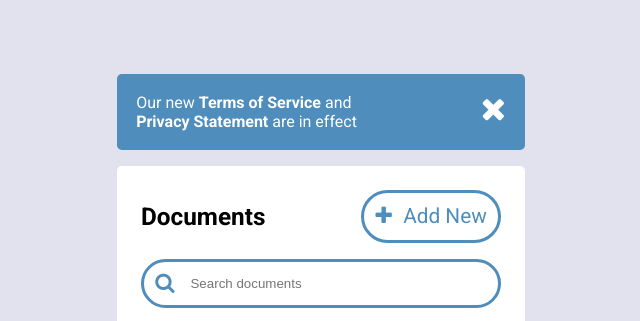
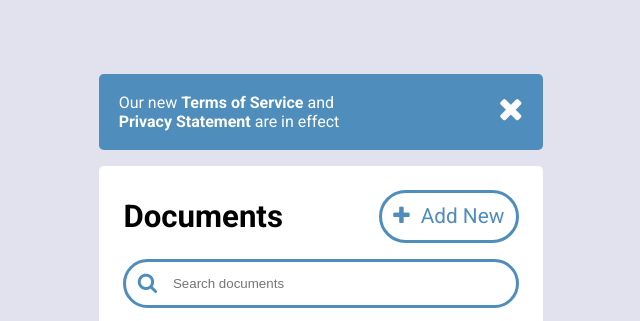
Before and after one commit to devanike/Document-App, a plain HTML site: page index.html in a window 1280 px wide. Shown: the top 321 px of the page, without its empty margins (319-959 px from the left). Drawn offline with Linux system fonts and the light colour scheme.

Commit message:
second commit

```diff
--- a/index.html
+++ b/index.html
@@ -9,14 +9,14 @@
     <title>Documents App</title>
 </head>
 <body>
-    <div class="container">
+    <main class="container">
         <section class="top animated" id="topBar">
             <p>Our new <span class="link">Terms of Service</span> and <br><span class="link">Privacy Statement</span> are in effect</p>
             <i id='myIcon' class="fa fa-times fa-2x" aria-hidden="true"></i>
         </section>
         <section class="bottom">
             <div class="doc">
-                <h3>Documents</h3>
+                <h1>Documents</h1>
                 <div class="add blue">
                     <i class="fa fa-plus" aria-hidden="true"></i>
                     <input type="file" id="add" class="hidden">
@@ -75,7 +75,7 @@
                 </ul>
             </div>
         </section>
-    </div>
+    </main>
 
     <script src="app.js"></script>
 </body>
--- a/style.css
+++ b/style.css
@@ -8,7 +8,7 @@
 
 body {
     font-family: 'Roboto', sans-serif;
-    height: 100vh;
+    min-height: 100vh;
     width: 100vw;
     display: flex;
     flex-direction: column;
```
